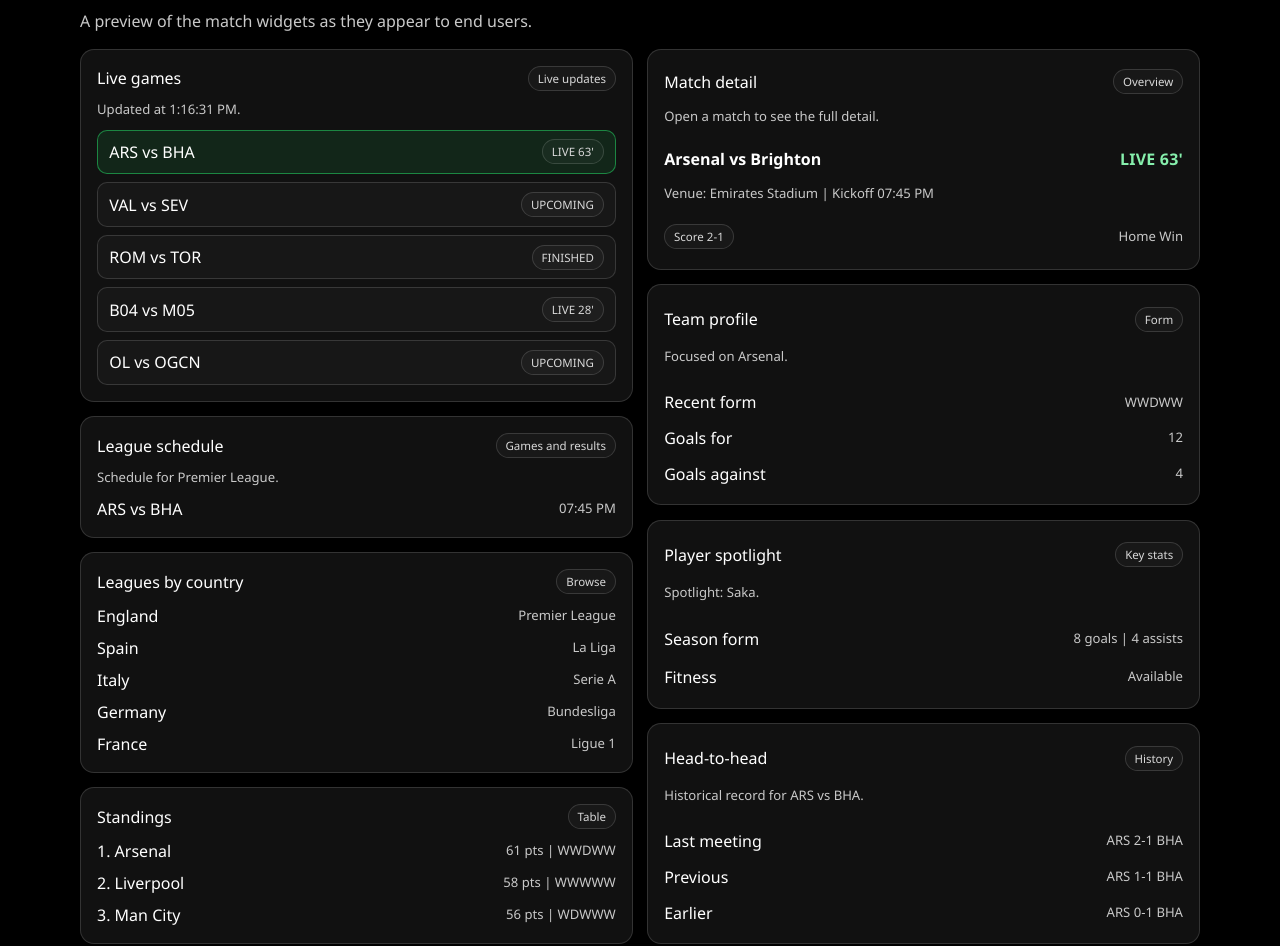
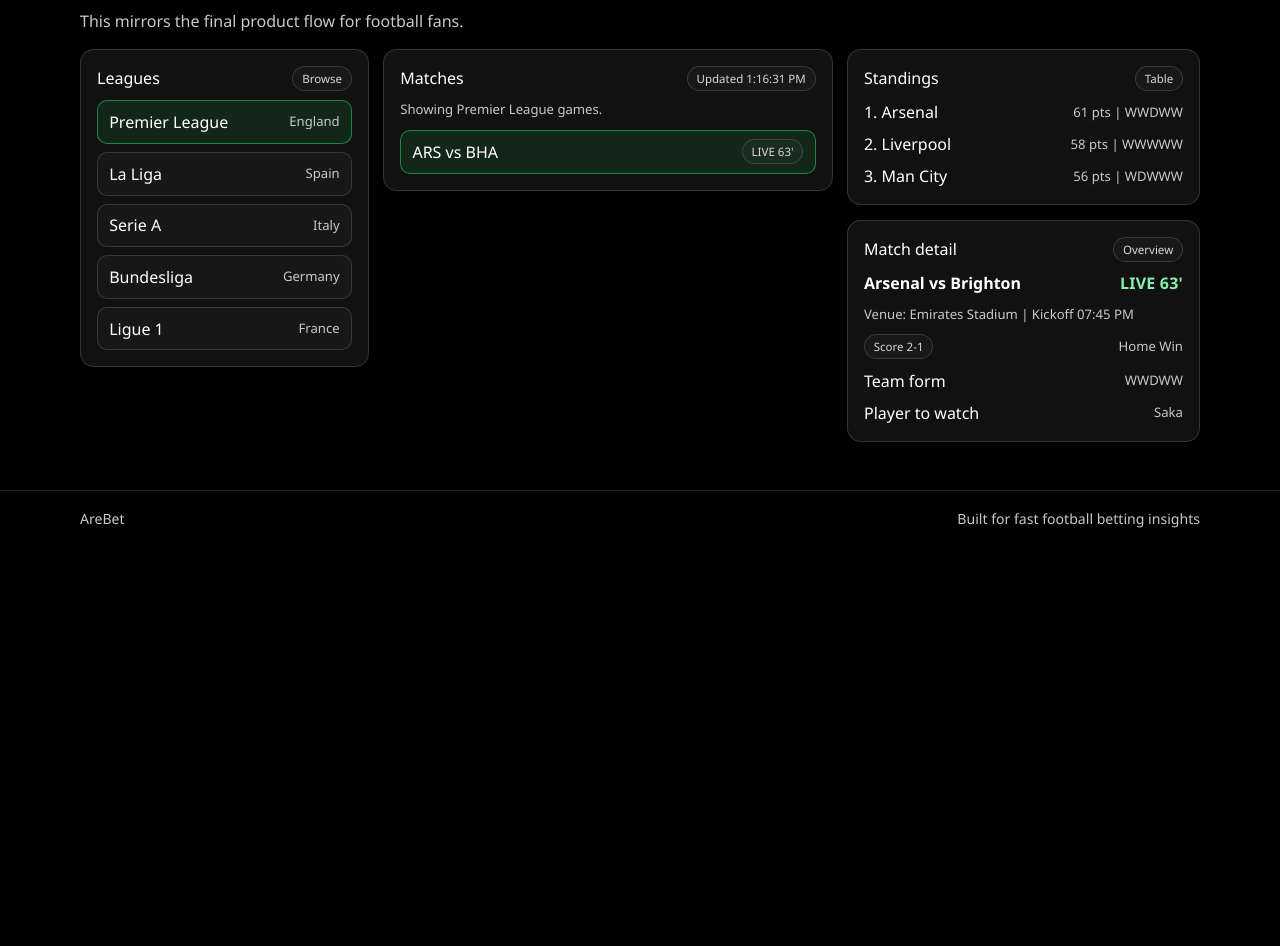
Before and after one commit to DevBw/AreBet, a Next.js app: page /widgets in a window 1280 px wide. Shown: the part 513-1459 px from the top of the page. After the commit the page ends 1060 px from the top, so only its background shows below. Built offline with nearby package versions, Linux system fonts and the light colour scheme.

Commit message:
Align football hub with API-football layout

```diff
--- a/app/globals.css
+++ b/app/globals.css
@@ -244,13 +244,19 @@
 .widgets-layout {
   margin-top: 1rem;
   display: grid;
-  grid-template-columns: repeat(auto-fit, minmax(320px, 1fr));
+  grid-template-columns: minmax(220px, 0.9fr) minmax(300px, 1.4fr) minmax(260px, 1.1fr);
+  gap: 0.9rem;
+  align-items: start;
+}
+
+.widgets-col {
+  display: grid;
   gap: 0.9rem;
 }
 
-.widgets-column {
-  display: grid;
-  gap: 0.9rem;
+.sticky-panel {
+  position: sticky;
+  top: 84px;
 }
 
 .widget-card {
@@ -684,6 +690,14 @@
 }
 
 @media (max-width: 760px) {
+  .widgets-layout {
+    grid-template-columns: 1fr;
+  }
+
+  .sticky-panel {
+    position: static;
+  }
+
   .site-header-inner {
     min-height: 58px;
     align-items: flex-start;
--- a/app/widgets/page.tsx
+++ b/app/widgets/page.tsx
@@ -7,8 +7,8 @@
   return (
     <main className="page-wrap">
       <section className="dashboard-head">
-        <h1>Football Widgets</h1>
-        <p>Modular match widgets that feel native across the product.</p>
+        <h1>Football Hub</h1>
+        <p>Leagues, matches, standings, and match detail in one focused layout.</p>
         <div className="meta-row">
           <span className="meta-pill">Data: Live-style feed</span>
           <span className="meta-pill">Last updated: {new Date(feed.updatedAtISO).toLocaleTimeString()}</span>
@@ -16,17 +16,17 @@
       </section>
 
       <section className="panel widgets-section">
-        <h2>Why this matters</h2>
+        <h2>How to use this page</h2>
         <ul>
-          <li>Each widget is focused, fast, and purpose-built for match days.</li>
-          <li>The layout stays consistent across the dashboard and the match detail view.</li>
-          <li>Fans can move from scores to context to decisions without switching screens.</li>
+          <li>Select a league on the left.</li>
+          <li>Pick a match in the middle to open the full detail.</li>
+          <li>Standings stay visible on the right while you explore.</li>
         </ul>
       </section>
 
       <section className="widgets-section">
-        <h2 className="widget-section-title">Widgets preview</h2>
-        <p className="muted">A preview of the match widgets as they appear to end users.</p>
+        <h2 className="widget-section-title">Live layout</h2>
+        <p className="muted">This mirrors the final product flow for football fans.</p>
         <WidgetsDemo matches={feed.matches} updatedAtISO={feed.updatedAtISO} />
       </section>
     </main>
--- a/components/layout/main-nav.tsx
+++ b/components/layout/main-nav.tsx
@@ -8,7 +8,7 @@
   { href: "/", label: "Home" },
   { href: "/dashboard", label: "Dashboard" },
   { href: "/dashboard/insights", label: "Insights" },
-  { href: "/widgets", label: "Widgets" },
+  { href: "/widgets", label: "Football Hub" },
 ];
 
 export function MainNav() {
--- a/components/widgets/widgets-demo.tsx
+++ b/components/widgets/widgets-demo.tsx
@@ -1,6 +1,6 @@
 "use client";
 
-import { useMemo, useState } from "react";
+import { useEffect, useMemo, useState } from "react";
 import type { Match } from "@/types/match";
 import { Badge } from "@/components/ui/badge";
 
@@ -16,7 +16,7 @@
   form: string;
 };
 
-const DEMO_STANDINGS: Record<string, StandingRow[]> = {
+const LEAGUE_STANDINGS: Record<string, StandingRow[]> = {
   "Premier League": [
     { rank: 1, team: "Arsenal", points: 61, form: "WWDWW" },
     { rank: 2, team: "Liverpool", points: 58, form: "WWWWW" },
@@ -62,6 +62,7 @@
 }
 
 export function WidgetsDemo({ matches, updatedAtISO }: WidgetsDemoProps) {
+  const [selectedLeague, setSelectedLeague] = useState(matches[0]?.league ?? "");
   const [selectedMatchId, setSelectedMatchId] = useState(matches[0]?.id ?? 0);
 
   const selectedMatch = useMemo(
@@ -70,35 +71,72 @@
   );
 
   const leagues = useMemo(() => {
-    const map = new Map<string, { country: string; leagues: string[] }>();
+    const map = new Map<string, { league: string; country: string }>();
     matches.forEach((match) => {
-      const entry = map.get(match.country) ?? { country: match.country, leagues: [] };
-      if (!entry.leagues.includes(match.league)) entry.leagues.push(match.league);
-      map.set(match.country, entry);
+      if (!map.has(match.league)) {
+        map.set(match.league, { league: match.league, country: match.country });
+      }
     });
     return Array.from(map.values());
   }, [matches]);
 
   const leagueMatches = useMemo(() => {
-    if (!selectedMatch) return [];
-    return matches.filter((match) => match.league === selectedMatch.league);
-  }, [matches, selectedMatch]);
+    if (!selectedLeague) return matches;
+    return matches.filter((match) => match.league === selectedLeague);
+  }, [matches, selectedLeague]);
 
-  const standings = selectedMatch ? DEMO_STANDINGS[selectedMatch.league] ?? [] : [];
+  const standings = selectedLeague ? LEAGUE_STANDINGS[selectedLeague] ?? [] : [];
+
+  useEffect(() => {
+    if (!selectedLeague && leagues.length) {
+      setSelectedLeague(leagues[0].league);
+    }
+  }, [leagues, selectedLeague]);
+
+  useEffect(() => {
+    if (!leagueMatches.length) return;
+    const exists = leagueMatches.some((match) => match.id === selectedMatchId);
+    if (!exists) setSelectedMatchId(leagueMatches[0].id);
+  }, [leagueMatches, selectedMatchId]);
 
   if (!selectedMatch) return null;
 
   return (
     <section className="widgets-layout" aria-label="Widgets preview">
-      <div className="widgets-column">
+      <div className="widgets-col widgets-col-left">
+        <article className="widget-card sticky-panel">
+          <div className="widget-title-row">
+            <h3 className="widget-title">Leagues</h3>
+            <span className="widget-pill">Browse</span>
+          </div>
+          <div className="widget-list">
+            {leagues.map((entry) => {
+              const isActive = entry.league === selectedLeague;
+              return (
+                <button
+                  key={entry.league}
+                  type="button"
+                  className={`widget-row widget-button ${isActive ? "is-active" : ""}`}
+                  onClick={() => setSelectedLeague(entry.league)}
+                >
+                  <span>{entry.league}</span>
+                  <span className="widget-meta">{entry.country}</span>
+                </button>
+              );
+            })}
+          </div>
+        </article>
+      </div>
+
+      <div className="widgets-col widgets-col-center">
         <article className="widget-card">
           <div className="widget-title-row">
-            <h3 className="widget-title">Live games</h3>
-            <span className="widget-pill">Live updates</span>
+            <h3 className="widget-title">Matches</h3>
+            <span className="widget-pill">Updated {new Date(updatedAtISO).toLocaleTimeString()}</span>
           </div>
-          <p className="widget-meta">Updated at {new Date(updatedAtISO).toLocaleTimeString()}.</p>
+          <p className="widget-meta">Showing {selectedLeague} games.</p>
           <div className="widget-list">
-            {matches.map((match) => {
+            {leagueMatches.map((match) => {
               const isActive = match.id === selectedMatchId;
               return (
                 <button
@@ -116,40 +154,9 @@
             })}
           </div>
         </article>
+      </div>
 
-        <article className="widget-card">
-          <div className="widget-title-row">
-            <h3 className="widget-title">League schedule</h3>
-            <span className="widget-pill">Games and results</span>
-          </div>
-          <p className="widget-meta">Schedule for {selectedMatch.league}.</p>
-          <div className="widget-list">
-            {leagueMatches.map((match) => (
-              <div key={match.id} className="widget-row">
-                <span>
-                  {match.home.short} vs {match.away.short}
-                </span>
-                <span className="widget-meta">{formatKickoff(match.kickoffISO)}</span>
-              </div>
-            ))}
-          </div>
-        </article>
-
-        <article className="widget-card">
-          <div className="widget-title-row">
-            <h3 className="widget-title">Leagues by country</h3>
-            <span className="widget-pill">Browse</span>
-          </div>
-          <div className="widget-list">
-            {leagues.map((entry) => (
-              <div key={entry.country} className="widget-row">
-                <span>{entry.country}</span>
-                <span className="widget-meta">{entry.leagues.join(", ")}</span>
-              </div>
-            ))}
-          </div>
-        </article>
-
+      <div className="widgets-col widgets-col-right">
         <article className="widget-card">
           <div className="widget-title-row">
             <h3 className="widget-title">Standings</h3>
@@ -170,15 +177,12 @@
             <p className="widget-meta">Standings not available for this league yet.</p>
           )}
         </article>
-      </div>
 
-      <div className="widgets-column">
-        <article className="widget-card" id="details">
+        <article className="widget-card sticky-panel" id="details">
           <div className="widget-title-row">
             <h3 className="widget-title">Match detail</h3>
             <span className="widget-pill">Overview</span>
           </div>
-          <p className="widget-meta">Open a match to see the full detail.</p>
           <div className="widget-row">
             <strong>
               {selectedMatch.home.name} vs {selectedMatch.away.name}
@@ -194,66 +198,14 @@
             <span className="widget-pill">Score {selectedMatch.score.home}-{selectedMatch.score.away}</span>
             <span className="widget-meta">{selectedMatch.prediction.advice}</span>
           </div>
-        </article>
-
-        <article className="widget-card">
-          <div className="widget-title-row">
-            <h3 className="widget-title">Team profile</h3>
-            <span className="widget-pill">Form</span>
-          </div>
-          <p className="widget-meta">Focused on {selectedMatch.home.name}.</p>
           <div className="widget-list">
             <div className="widget-row">
-              <span>Recent form</span>
+              <span>Team form</span>
               <span className="widget-meta">{selectedMatch.home.form.recent}</span>
             </div>
             <div className="widget-row">
-              <span>Goals for</span>
-              <span className="widget-meta">{selectedMatch.home.form.goalsFor}</span>
-            </div>
-            <div className="widget-row">
-              <span>Goals against</span>
-              <span className="widget-meta">{selectedMatch.home.form.goalsAgainst}</span>
-            </div>
-          </div>
-        </article>
-
-        <article className="widget-card">
-          <div className="widget-title-row">
-            <h3 className="widget-title">Player spotlight</h3>
-            <span className="widget-pill">Key stats</span>
-          </div>
-          <p className="widget-meta">Spotlight: {pickPlayer(selectedMatch)}.</p>
-          <div className="widget-list">
-            <div className="widget-row">
-              <span>Season form</span>
-              <span className="widget-meta">8 goals | 4 assists</span>
-            </div>
-            <div className="widget-row">
-              <span>Fitness</span>
-              <span className="widget-meta">Available</span>
-            </div>
-          </div>
-        </article>
-
-        <article className="widget-card">
-          <div className="widget-title-row">
-            <h3 className="widget-title">Head-to-head</h3>
-            <span className="widget-pill">History</span>
-          </div>
-          <p className="widget-meta">Historical record for {selectedMatch.home.short} vs {selectedMatch.away.short}.</p>
-          <div className="widget-list">
-            <div className="widget-row">
-              <span>Last meeting</span>
-              <span className="widget-meta">{selectedMatch.home.short} 2-1 {selectedMatch.away.short}</span>
-            </div>
-            <div className="widget-row">
-              <span>Previous</span>
-              <span className="widget-meta">{selectedMatch.home.short} 1-1 {selectedMatch.away.short}</span>
-            </div>
-            <div className="widget-row">
-              <span>Earlier</span>
-              <span className="widget-meta">{selectedMatch.home.short} 0-1 {selectedMatch.away.short}</span>
+              <span>Player to watch</span>
+              <span className="widget-meta">{pickPlayer(selectedMatch)}</span>
             </div>
           </div>
         </article>
```
